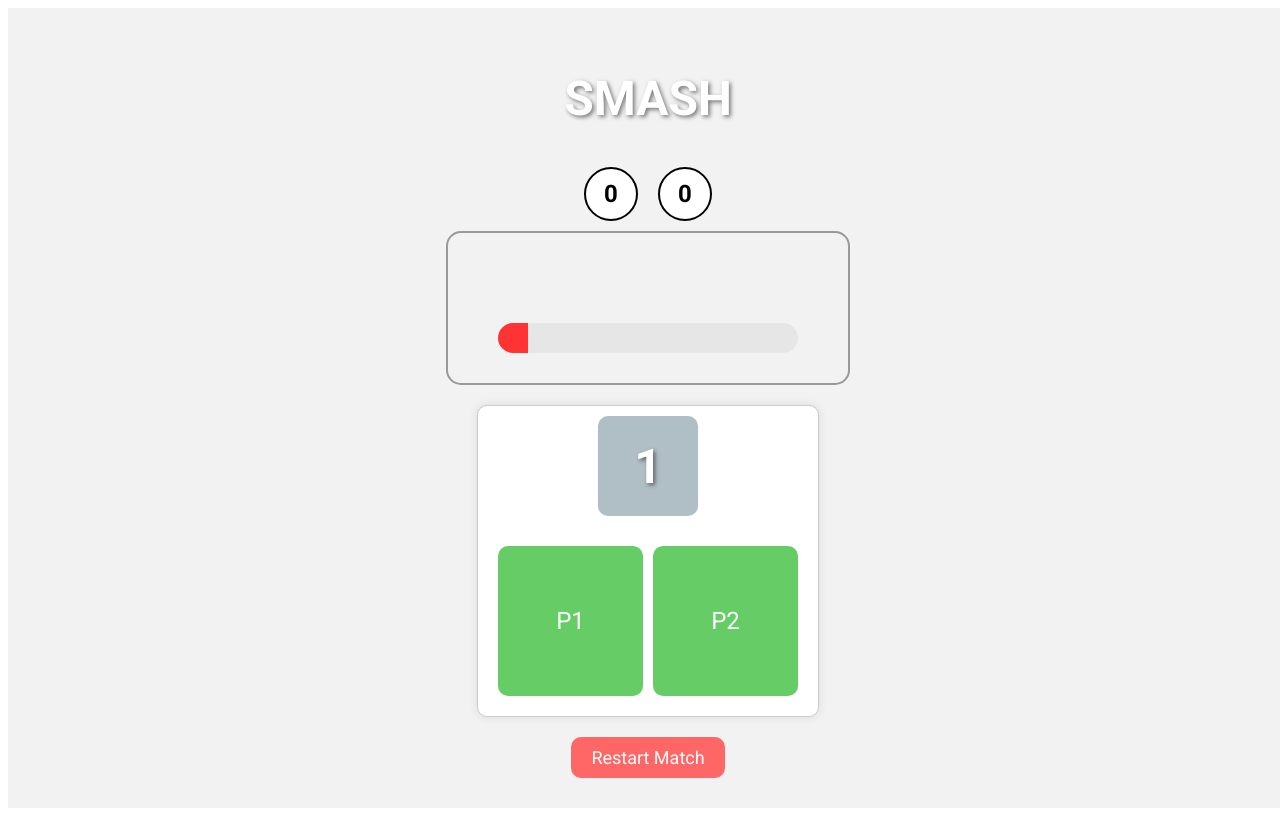
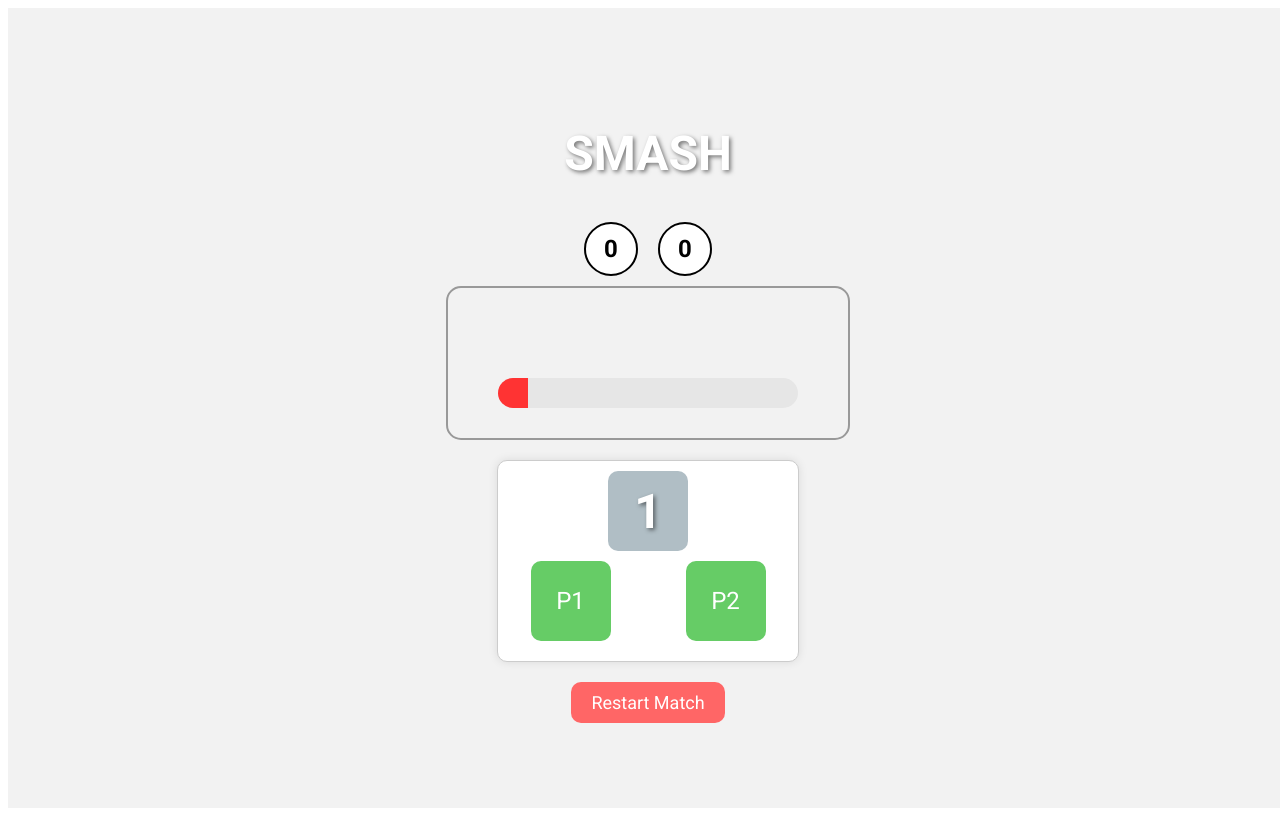
Before and after one commit to bcmfranco/smash, a Nuxt app: page / in a window 1280 px wide. Built offline with nearby package versions, Linux system fonts and the light colour scheme.

Commit message:
change style

```diff
--- a/src/pages/index.vue
+++ b/src/pages/index.vue
@@ -167,19 +167,12 @@ h1#logo {
 }
 
 #joystick{
+  width: 300px;
+  height: 200px;
   border: 1px solid #cccccc; /* Cambié el color del borde */
   background-color: #ffffff;
   border-radius: 10px;
   box-shadow: 0 0 10px rgba(0, 0, 0, 0.1); /* Reduje la opacidad de la sombra */
-}
-
-#controlers {
-  display: grid;
-  grid-template-columns: repeat(2, 1fr);
-  gap: 10px;
-  width: 300px;
-  height: 150px;
-  padding: 20px;
 }
 
 .points {
@@ -193,8 +186,17 @@ h1#logo {
   align-items: center;
 }
 
+#controlers {
+  display: grid;
+  gap: 10px;
+  grid-template-columns: repeat(2, 1fr);
+  justify-items: center;
+  align-items: center;
+}
+
 .racket {
-  width: 100%;
+  width: 80px;
+  height: 80px;
   font-size: 24px;
   border: none;
   background-color: #66cc66; /* Cambié el color del botón */
@@ -269,8 +271,8 @@ h1#logo {
   font-weight: bold;
   color: #ffffff; /* Color blanco */
   background-color: #b0bec5; /* Color de fondo similar al color de un dado */
-  width: 100px; /* Ancho */
-  height: 100px; /* Altura */
+  width: 80px; /* Ancho */
+  height: 80px; /* Altura */
   border-radius: 10px; /* Borde redondeado */
   display: flex;
   justify-content: center;
```
